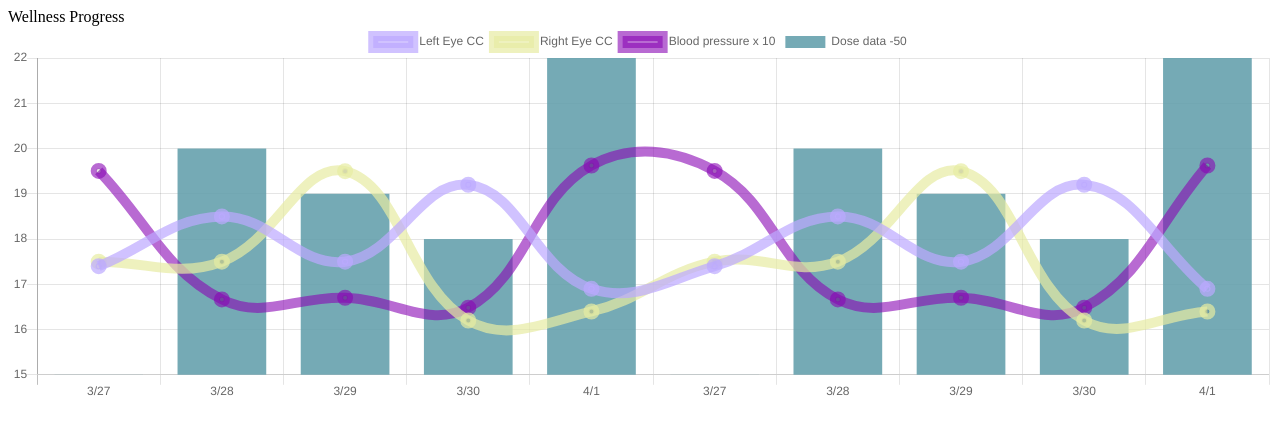
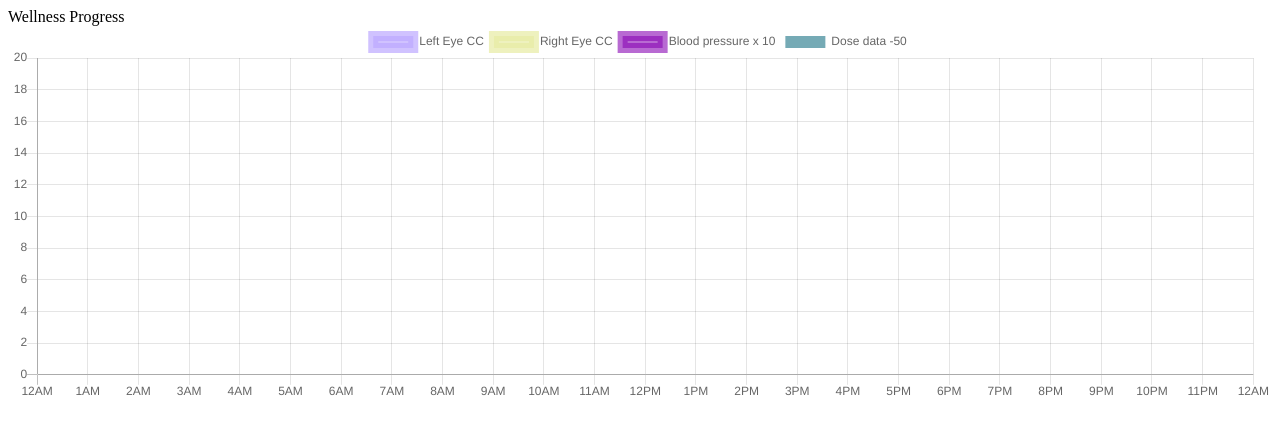
Before and after one commit to James9446/medical-data-log, a React app: page / in a window 1280 px wide. Shown: the top 434 px of the page. Built offline with nearby package versions, Linux system fonts and the light colour scheme; the HTML template or start-up script is replaced by a standard one.

Commit message:
chart x-axis adjustment testing

```diff
--- a/client/src/PriceChart.js
+++ b/client/src/PriceChart.js
@@ -6,7 +6,7 @@ class PriceChart extends Component {
     super(props);
     this.state = {
       data: [{
-        maintainAspectRatio:true,
+        maintainAspectRatio:false,
         labels: null,
         datasets: [
           {
@@ -52,7 +52,7 @@ class PriceChart extends Component {
 
   updateData() {
     let currentData = this.state.data.slice();
-    currentData[0].labels = this.props.update.timeScale;
+    // currentData[0].labels = this.props.update.timeScale;
     currentData[0].datasets[0].data = this.props.update.leftEye;
     currentData[0].datasets[1].data = this.props.update.rightEye;
     currentData[0].datasets[2].data = this.props.update.bloodPressure;
@@ -73,7 +73,7 @@ class PriceChart extends Component {
       return (
         <div className='chart'>
           Wellness Progress
-          <Bar
+          <Line
             data={this.state.data[0]}
             width={100}
             height={30}
@@ -81,9 +81,13 @@ class PriceChart extends Component {
               {
                 scales: {
                   yAxes: [{
-                    ticks: {
-                        beginAtZero:false
+                  ticks: {
+                      beginAtZero:true
                     }
+                  }],
+                  xAxes: [{
+                    type: 'time',
+                    distribution: 'linear'
                   }]
                 }
               }
--- a/client/src/index.jsx
+++ b/client/src/index.jsx
@@ -10,11 +10,29 @@ class App extends React.Component {
   constructor(props) {
     super(props);
     this.state = {
-      timeScale: ['3/27', '3/28', '3/29', '3/30', '4/1', '3/27', '3/28', '3/29', '3/30', '4/1'],
-      leftEye: [17.4, 18.5, 17.5, 19.2, 16.9, 17.4, 18.5, 17.5, 19.2, 16.9],
-      rightEye: [17.5, 17.5, 19.5, 16.2, 16.4, 17.5, 17.5, 19.5, 16.2, 16.4],
-      bloodPressure: [158/81 *10, 150/90 *10, 152/91 *10, 150/91 *10, 157/80 *10, 158/81 *10, 150/90 *10, 152/91 *10, 150/91 *10, 157/80 *10],
-      dose: [65 -50, 70  -50, 69  -50, 68  -50, 72  -50, 65 -50, 70  -50, 69  -50, 68  -50, 72  -50],
+      dataset: [
+        // {
+        //   timeScale: ['1', '2', '3', '4', '5', '6', '7', '8', '9', '10', '11', '12', '1', '2', '3', '4', '5', '6', '7', '8', '9', '10', '11', '12'],
+        //   leftEye: [null, null, null, null, 15.4, 16.5, 15.5, null, null, 17.2, null, null, 14.9, null, 15.4, null, 16.5, 15.5, 17.2, 14.9],
+        //   rightEye: [null, null, null, null, 17.5, 17.5, 19.5, null, null, 16.2, null, null, 16.4, null, 17.5, null, 17.5, 19.5, 16.2, 16.4],
+        //   bloodPressure: [null, null, null, null, 158/81 *10, 150/90 *10, 152/91 *10, null, null, 150/91 *10, null, null, 157/80 *10, null, 158/81 *10, null, 150/90 *10, 152/91 *10, 150/91 *10, 157/80 *10],
+        //   dose: [null, null, null, null, 65 -50, 70  -50, 69  -50, null, null, 68  -50, null, null, 72  -50, null, 65 -50, null, 70  -50, 69  -50, 68  -50, 72  -50],
+        // },
+        // {
+        //   timeScale: ['3/27', '3/28', '3/29', '3/30', '4/1', '3/27', '3/28', '3/29', '3/30', '4/1'],
+        //   leftEye: [17.4, 18.5, 17.5, 19.2, 16.9, 17.4, 18.5, 17.5, 19.2, 16.9],
+        //   rightEye: [17.5, 17.5, 19.5, 16.2, 16.4, 17.5, 17.5, 19.5, 16.2, 16.4],
+        //   bloodPressure: [158/81 *10, 150/90 *10, 152/91 *10, 150/91 *10, 157/80 *10, 158/81 *10, 150/90 *10, 152/91 *10, 150/91 *10, 157/80 *10],
+        //   dose: [65 -50, 70  -50, 69  -50, 68  -50, 72  -50, 65 -50, 70  -50, 69  -50, 68  -50, 72  -50],
+        // },
+        {
+          timeScale: ['1524075437374', '1524075437374', '1524075437374'],
+          leftEye: [17.4, 18.5, 17.5],
+          rightEye: [17.5, 17.5, 19.5],
+          bloodPressure: [158/81 *10, 150/90 *10, 152/91 *10],
+          dose: [65 -50, 70  -50, 69  -50],
+        }
+      ]
     };
   }
 
@@ -95,7 +113,11 @@ class App extends React.Component {
     console.log('App state',this.state);
     // if (this.state.data) {
       return (
-        <PriceChart update={this.state}/>
+        <div>
+          {this.state.dataset.map((day, index) => {
+            return <PriceChart update={day} key={index}/>
+          })}
+        </div>
       );
     // } else {
     //   return (
```
Also changed, not shown: 1 other file (tests, documents, lock files or other folders).
